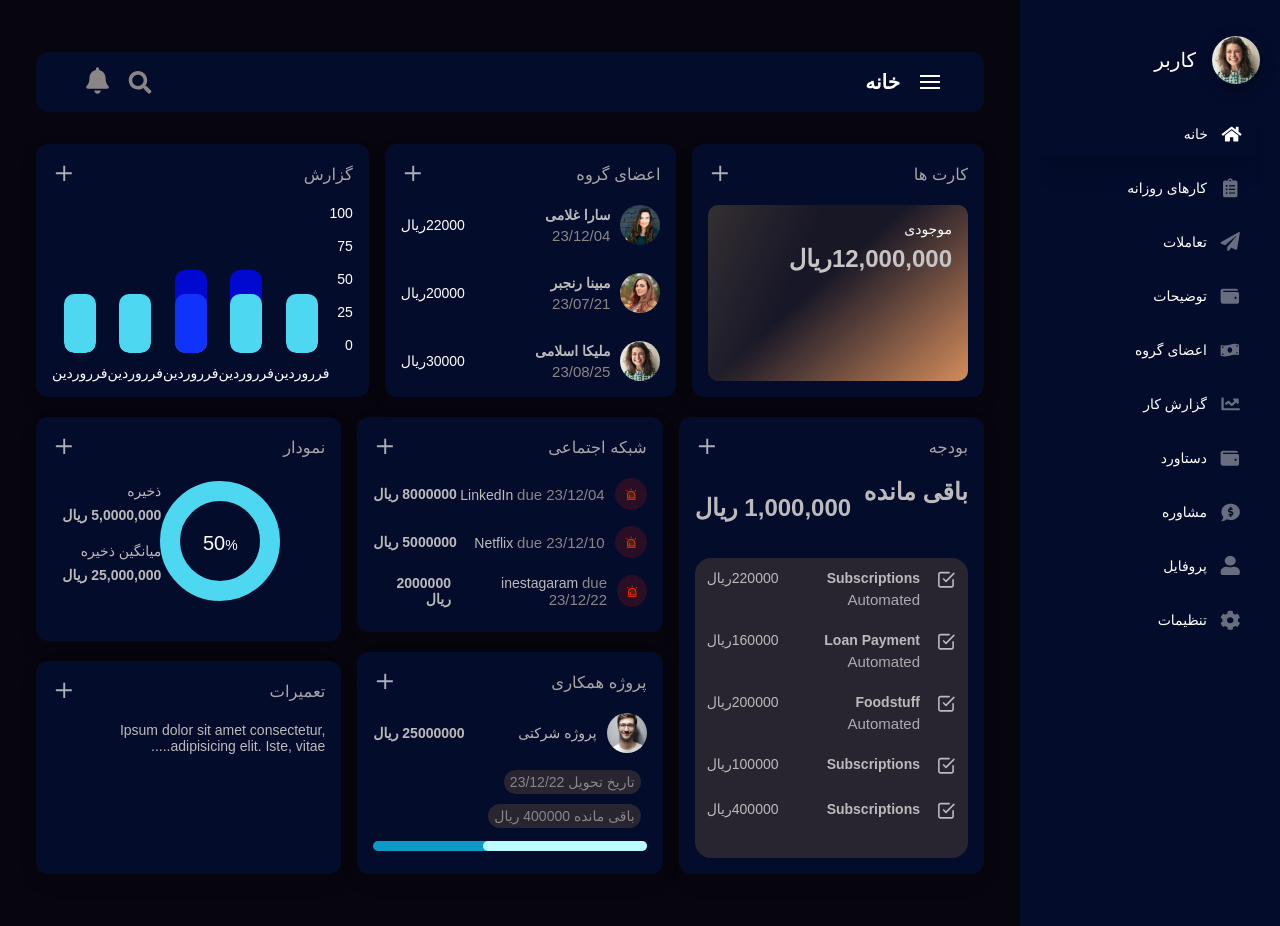
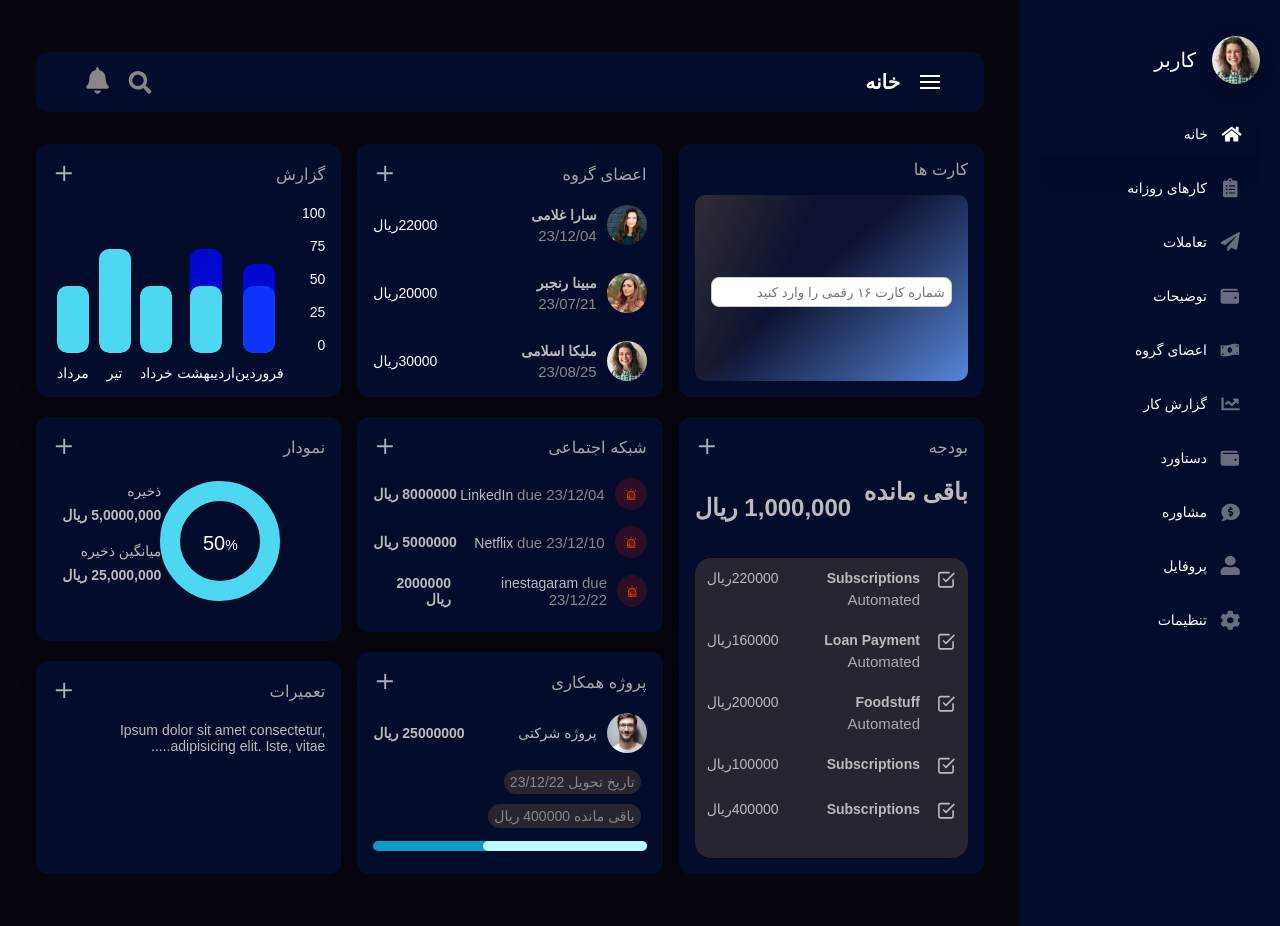
Before and after one commit to elahe-toraj/Project-Dashboard, a React (Vite) app: page / in a window 1280 px wide. Built offline with nearby package versions, Linux system fonts and the light colour scheme; a web font is replaced by a local one.

Commit message:
Up-Report

```diff
--- a/src/components/Cards/Cards.css
+++ b/src/components/Cards/Cards.css
@@ -8,11 +8,18 @@
       rgba(66, 59, 55, 0.6) 3.49%,
       rgba(66, 59, 55, 0) 34.7%
     ),
-    linear-gradient(138.58deg, rgba(59, 43, 30, 0.37) 43.56%, #fea767 112.68%);
+    linear-gradient(138.58deg, rgba(31, 30, 59, 0.37) 43.56%, #67a1fe 112.68%);
   flex: 1;
   border-radius: 10px;
   padding: 16px;
+
+  /* این خط‌ها رو اضافه کن برای وسط‌چین کردن عمودی و افقی */
+  display: flex;
+  flex-direction: column;
+  justify-content: center;
+  align-items: center;
 }
+
 .grid-c1-content .lg-value {
   margin-top: 8px;
   margin-bottom: 16px;
--- a/src/components/Cards/Cards.jsx
+++ b/src/components/Cards/Cards.jsx
@@ -5,15 +5,8 @@ import bankPrefixes from "../../data/bankPrefixes";
 
 const Cards = () => {
   const [cards, setCards] = useState([]);
-  const [inputVisible, setInputVisible] = useState(false);
   const [inputValue, setInputValue] = useState("");
   const [bankName, setBankName] = useState("");
-
-  const handleToggleInput = () => {
-    setInputVisible((prev) => !prev);
-    setInputValue("");
-    setBankName("");
-  };
 
   const handleChange = (e) => {
     const value = e.target.value.replace(/\D/g, "").slice(0, 16);
@@ -36,7 +29,6 @@ const Cards = () => {
       setCards((prev) => [...prev, { number: masked, bank }]);
       setInputValue("");
       setBankName("");
-      setInputVisible(false);
     }
   };
 
@@ -44,15 +36,11 @@ const Cards = () => {
     <div className="grid-one-item grid-common grid-c1">
       <div className="grid-c-title">
         <h3 className="grid-c-title-text">کارت ها</h3>
-        <button className="grid-c-title-icon" onClick={handleToggleInput}>
-          <img src={iconsImgs.plus} />
-        </button>
+        {/* دکمه افزودن حذف شده */}
       </div>
 
       <div className="grid-c1-content">
-        <p>موجودی</p>
-        <div className="lg-value">12,000,000ريال</div>
-
+        {/* نمایش کارت‌های ثبت‌شده */}
         {cards.map((card, idx) => (
           <div className="card-wrapper" key={idx}>
             <span className="card-pin-hidden">{card.number}</span>
@@ -60,8 +48,7 @@ const Cards = () => {
           </div>
         ))}
 
-        {inputVisible && (
-          <>
+        {/* اینپوت همیشه نمایش داده می‌شود */}
         <input
           type="text"
           value={inputValue}
@@ -81,8 +68,6 @@ const Cards = () => {
             بانک: {bankName}
           </p>
         )}
-          </>
-        )}
       </div>
     </div>
   );
--- a/src/components/Report/Report.jsx
+++ b/src/components/Report/Report.jsx
@@ -8,9 +8,10 @@ const Report = () => {
       <div className="grid-c-title">
         <h3 className="grid-c-title-text">گزارش</h3>
         <button className="grid-c-title-icon">
-                <img src={ iconsImgs.plus } />
+          <img src={iconsImgs.plus} />
         </button>
       </div>
+
       <div className="grid-c3-content">
         <div className="grid-chart">
           <div className="chart-vert-value">
@@ -20,25 +21,32 @@ const Report = () => {
             <span>25</span>
             <span>0</span>
           </div>
-                {
-                    reportData.map((report) => (
+
+          {reportData.map((report) => (
             <div className="grid-chart-bar" key={report.id}>
               <div className="bar-wrapper">
-                                <div className="bar-item1" style={{ height: `${report.value1 !== null ? "40%" : ""}` }}></div>
-                                <div className="bar-item2" style={{ height: `${report.value2 !== null ? "56%" : ""}` }}></div>
-                                <div className="bar-item3" style={{ height: `${report.value2 !== null ? "75%" : ""}` }}></div>
-                                <div className="bar-item3" style={{ height: `${report.value2 !== null ? "25%" : ""}` }}></div>
-                                <div className="bar-item3" style={{ height: `${report.value2 !== null ? "100%" : ""}` }}></div>
+                {report.value1 !== null && (
+                  <div
+                    className="bar-item1"
+                    style={{ height: `${report.value1}%` }}
+                  ></div>
+                )}
+
+                {report.value2 !== null && (
+                  <div
+                    className="bar-item2"
+                    style={{ height: `${report.value2}%` }}
+                  ></div>
+                )}
               </div>
-                            <span className="grid-hortz-value">فرروردین</span>
+
+              <span className="grid-hortz-value">{report.month}</span>
             </div>
-                    ))
-                }
-
+          ))}
         </div>
       </div>
     </div>
-  )
-}
+  );
+};
 
-export default Report
+export default Report;
--- a/src/data/data.js
+++ b/src/data/data.js
@@ -43,24 +43,24 @@ export const reportData = [
         id: 14,
         month: "فروردین",
         value1: 45,
-        value2: null
+        value2: 60,
     },
     {
         id: 15,
         month: "اردیبهشت",
         value1: 45,
-        value2: 60
+        value2: 70
     },
     {
         id: 16,
         month: "خرداد",
         value1: 45,
-        value2: 60
+        value2: null
     },
     {
         id: 17,
         month: "تیر",
-        value1: 45,
+        value1: 70,
         value2: null
     },
     {
--- a/src/pages/Budget/Budget.jsx
+++ b/src/pages/Budget/Budget.jsx
@@ -4,7 +4,7 @@ import TodoApp from "../../components/todo/TodoApp";
 
 const Budget = () => {
   return (
-    <Content title="Budget">
+    <Content title="کار های روزانه">
       <div style={{ display: "flex", justifyContent: "center", width: "100%" }}>
         <TodoApp />
       </div>
```
Lines whose indentation alone changed are shown as unchanged.
